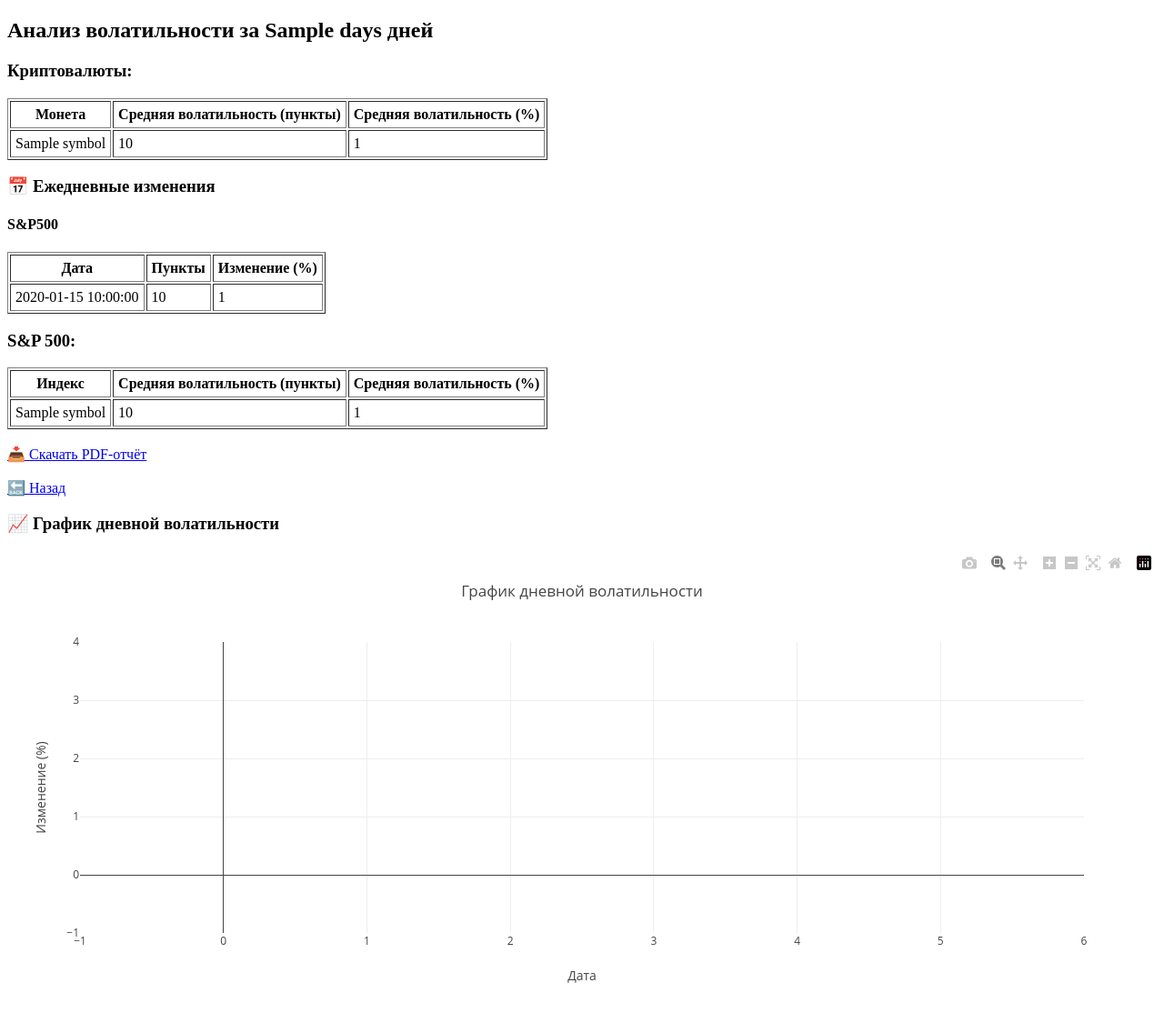
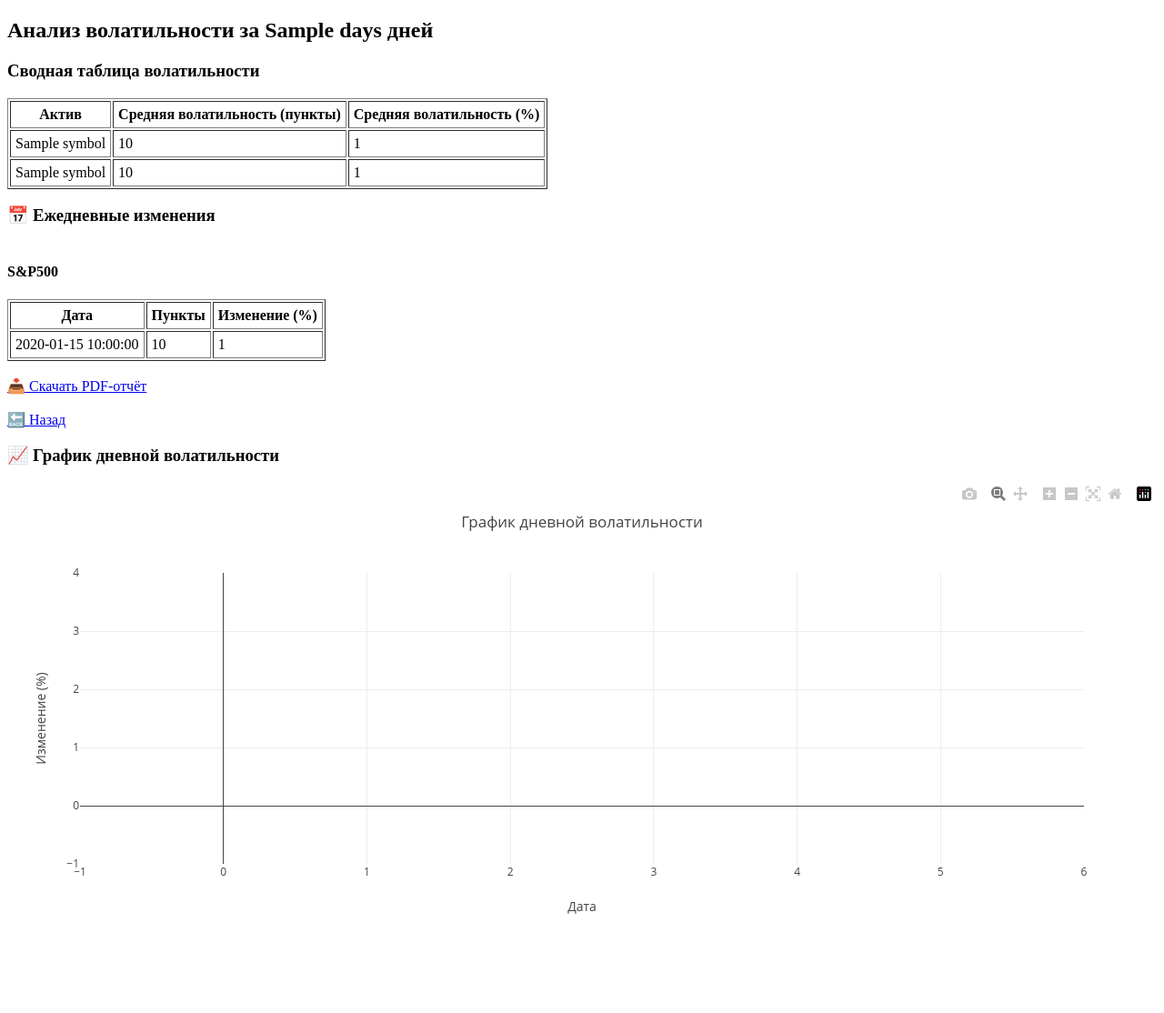
Before and after one commit to AlexBushtets/crypto-volatility-analyzer, a FastAPI app: template templates/result.html in a window 1280 px wide. Shown: the whole page at 91% size. After the commit the page ends 1005 px from the top, so only its background shows below. Run offline with FastAPI, Linux system fonts and the light colour scheme; the template is opened without the code that fills it: most values are stand-ins (such as "Sample title", 1, 10 or a date in 2020); some libraries are stand-ins or nearby versions.

Commit message:
Объединена таблица волатильности криптовалют и S&P500

```diff
--- a/templates/result.html
+++ b/templates/result.html
@@ -9,13 +9,14 @@
 <body>
   <h2>Анализ волатильности за {{ days }} дней</h2>
 
-  <h3>Криптовалюты:</h3>
+  <h3>Сводная таблица волатильности</h3>
   <table border="1" cellpadding="5">
     <tr>
-      <th>Монета</th>
+      <th>Актив</th>
       <th>Средняя волатильность (пункты)</th>
       <th>Средняя волатильность (%)</th>
     </tr>
+
     {% for row in crypto_results %}
     <tr>
       <td>{{ row.symbol }}</td>
@@ -23,9 +24,18 @@
       <td>{{ row.average_volatility_percent }}</td>
     </tr>
     {% endfor %}
+
+    <tr>
+      <td>{{ sp500_result.symbol }}</td>
+      <td>{{ sp500_result.average_volatility_points }}</td>
+      <td>{{ sp500_result.average_volatility_percent }}</td>
+    </tr>
   </table>
+
   <h3>📅 Ежедневные изменения</h3>
+  <div style="display: flex; flex-wrap: wrap; gap: 20px; margin-top: 20px;">
     {% for coin, table in zip(crypto_results, crypto_tables) %}
+      <div style="flex: 1 1 300px; min-width: 300px;">
         <h4>{{ coin.symbol }}</h4>
         <table border="1" cellpadding="5">
           <tr>
@@ -41,9 +51,10 @@
           </tr>
           {% endfor %}
         </table>
-  <br>
+      </div>
     {% endfor %}
 
+    <div style="flex: 1 1 300px; min-width: 300px;">
       <h4>S&P500</h4>
       <table border="1" cellpadding="5">
         <tr>
@@ -59,20 +70,8 @@
         </tr>
         {% endfor %}
       </table>
-
-  <h3>S&P 500:</h3>
-  <table border="1" cellpadding="5">
-    <tr>
-      <th>Индекс</th>
-      <th>Средняя волатильность (пункты)</th>
-      <th>Средняя волатильность (%)</th>
-    </tr>
-    <tr>
-      <td>{{ sp500_result.symbol }}</td>
-      <td>{{ sp500_result.average_volatility_points }}</td>
-      <td>{{ sp500_result.average_volatility_percent }}</td>
-    </tr>
-  </table>
+    </div>
+  </div>
 
   <br>
   <a href="{{ report_url }}" download>📥 Скачать PDF-отчёт</a><br><br>
```
Lines whose indentation alone changed are shown as unchanged.
